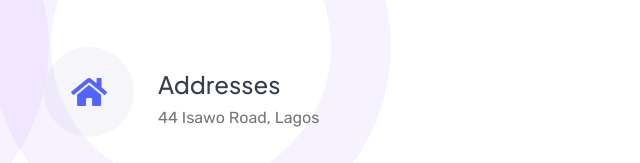
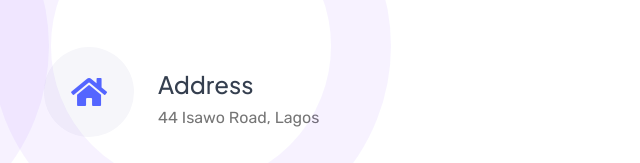
Before and after one commit to pjtech-oss/pjtech_official, a plain HTML site: page contact.html in a window 1280 px wide. Shown: the part 803-966 px from the top of the page, 620-1260 px from the left. Drawn offline with nearby package versions, Linux system fonts and the light colour scheme.

Commit message:
Update contact.html

```diff
--- a/contact.html
+++ b/contact.html
@@ -152,7 +152,7 @@
                         <div class="d-flex align-items-center mb-4">
                             <div class="bg-light d-flex align-items-center justify-content-center mb-3" style="width: 90px; height: 90px; border-radius: 50px;"><i class="fa fa-home fa-2x colorize"></i></div>
                             <div class="ms-4">
-                                <h4>Addresses</h4>
+                                <h4>Address</h4>
                                 <p class="mb-0">44 Isawo Road, Lagos</p>
                             </div>
                         </div>
```
